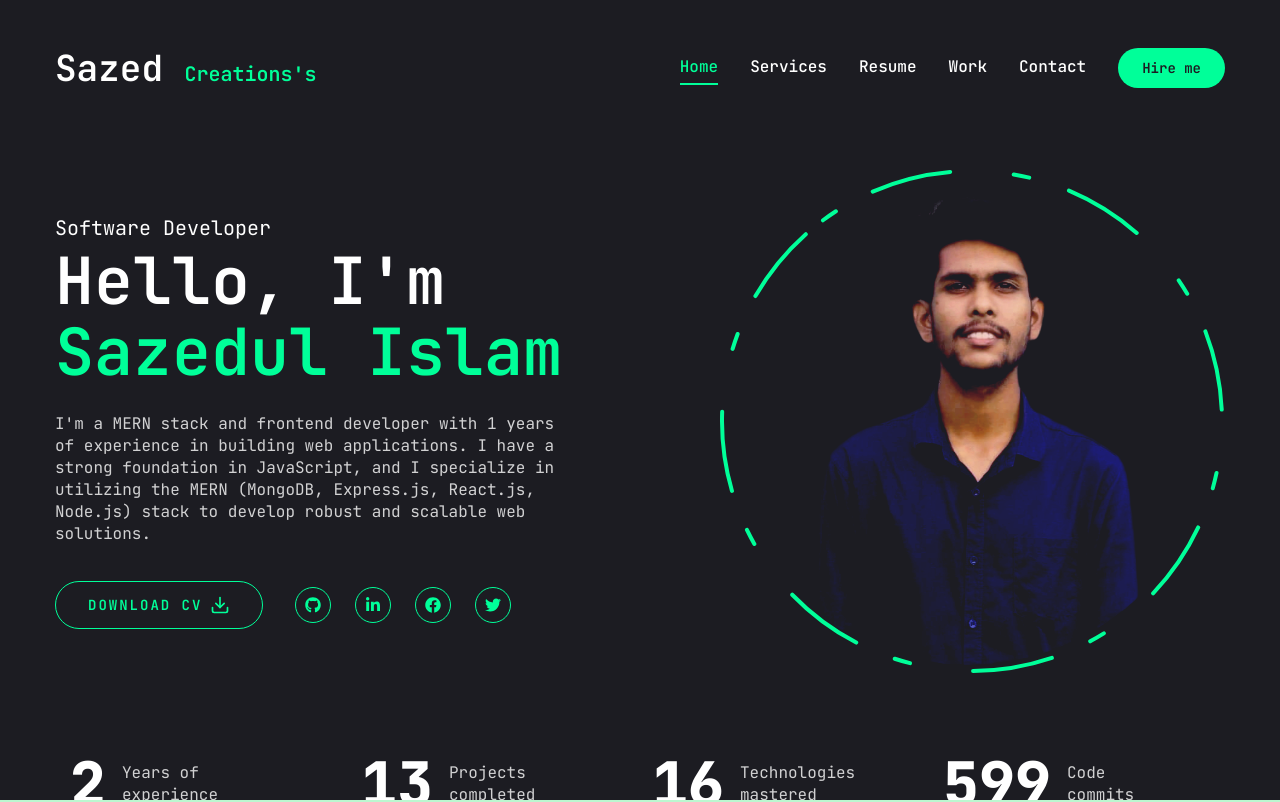
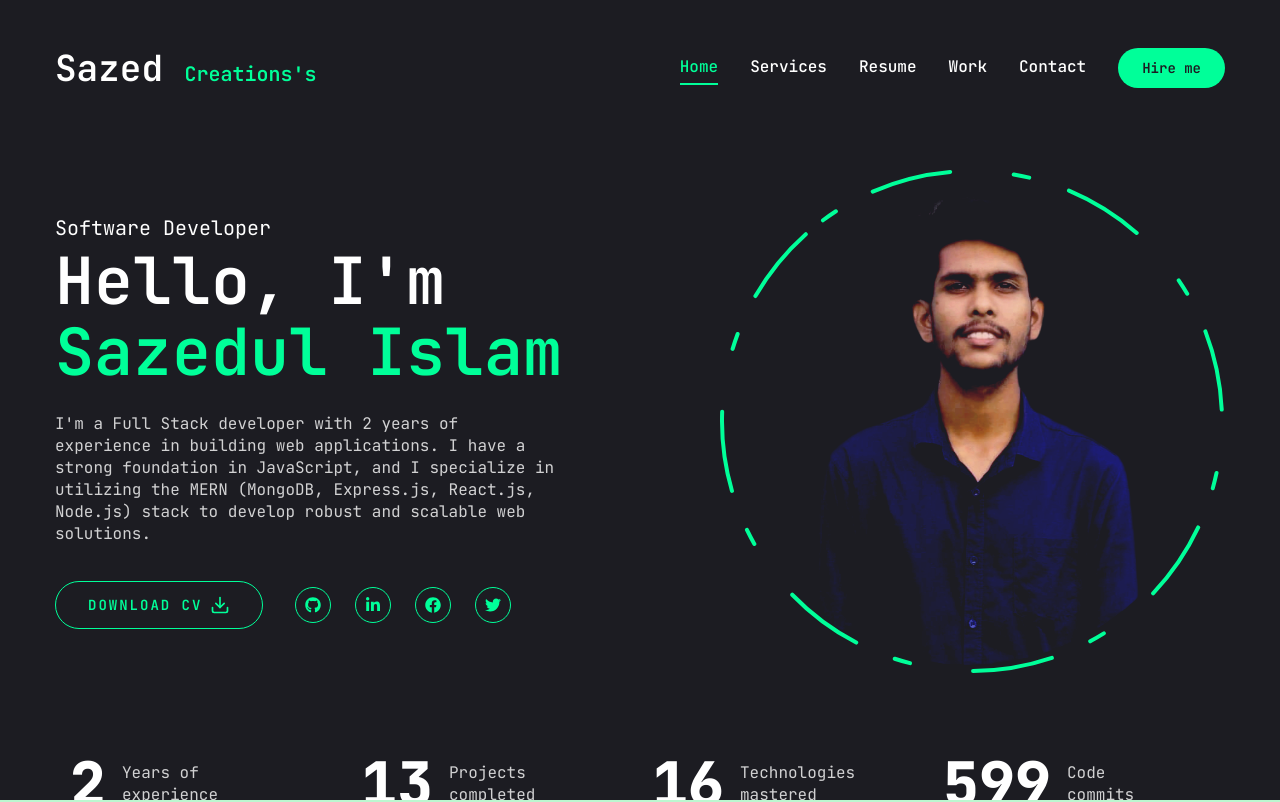
Before and after one commit to sazed1237/portfolio-sazed-creations, a React (Vite) app: page / in a window 1280 px wide. Shown: the top 802 px of the page. Built offline with nearby package versions, Linux system fonts and the light colour scheme.

Commit message:
fixed download cv

```diff
--- a/src/Page/Contact/Contact.jsx
+++ b/src/Page/Contact/Contact.jsx
@@ -11,7 +11,7 @@ const info = [
     {
         icon: <FaPhoneAlt />,
         title: "Phone",
-        description: "+880 1786 459 126",
+        description: "+880 1786 549 126",
     },
     {
         icon: <FaEnvelope />,
--- a/src/Page/Home/Home.jsx
+++ b/src/Page/Home/Home.jsx
@@ -20,12 +20,12 @@ const Home = () => {
                         <h1 className='h1 mb-6'>
                             Hello, I'm <br /> <span className='text-accent'>Sazedul Islam</span>
                         </h1>
-                        <p className='max-w-[500px] leading-snug mb-9 text-white/80'>I'm a MERN stack and frontend developer with 1 years of experience in building web applications. I have a strong foundation in JavaScript, and I specialize in utilizing the MERN (MongoDB, Express.js, React.js, Node.js) stack to develop robust and scalable web solutions.</p>
+                        <p className='max-w-[500px] leading-snug mb-9 text-white/80'>I'm a Full Stack developer with 2 years of experience in building web applications. I have a strong foundation in JavaScript, and I specialize in utilizing the MERN (MongoDB, Express.js, React.js, Node.js) stack to develop robust and scalable web solutions.</p>
 
 
                         {/* button */}
                         <div className='flex flex-col lg:flex-row items-center gap-8'>
-                            <a href="/public/Sazedul Islam Resume.pdf" download >
+                            <a href="/Sazedul Islam Resume.pdf" download >
                                 <Button
                                     variant="outline"
                                     size="lg"
```
Also changed, not shown: 1 other file (tests, documents, lock files or other folders).
